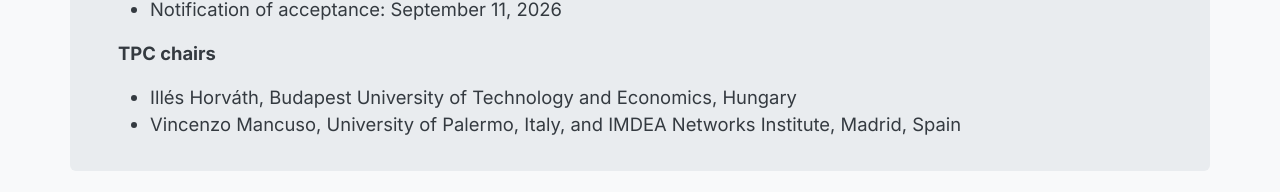
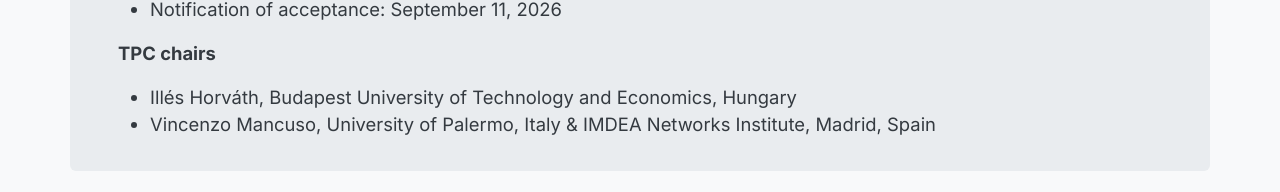
Before and after one commit to asmta/asmta.github.io, a Jekyll site: the page built from index.md, in a window 1280 px wide. Shown: the part 710-902 px from the top of the page. Built offline with Jekyll 4.4.1, drawn with Linux system fonts in a browser that asks for light colours.

Commit message:
Update index.md

```diff
--- a/index.md
+++ b/index.md
@@ -23,4 +23,4 @@ Information on the venue as well as on registration can be found there.
 **TPC chairs**
 
 - Illés Horváth, Budapest University of Technology and Economics, Hungary
-- Vincenzo Mancuso, University of Palermo, Italy, and IMDEA Networks Institute, Madrid, Spain
+- Vincenzo Mancuso, University of Palermo, Italy & IMDEA Networks Institute, Madrid, Spain
```
